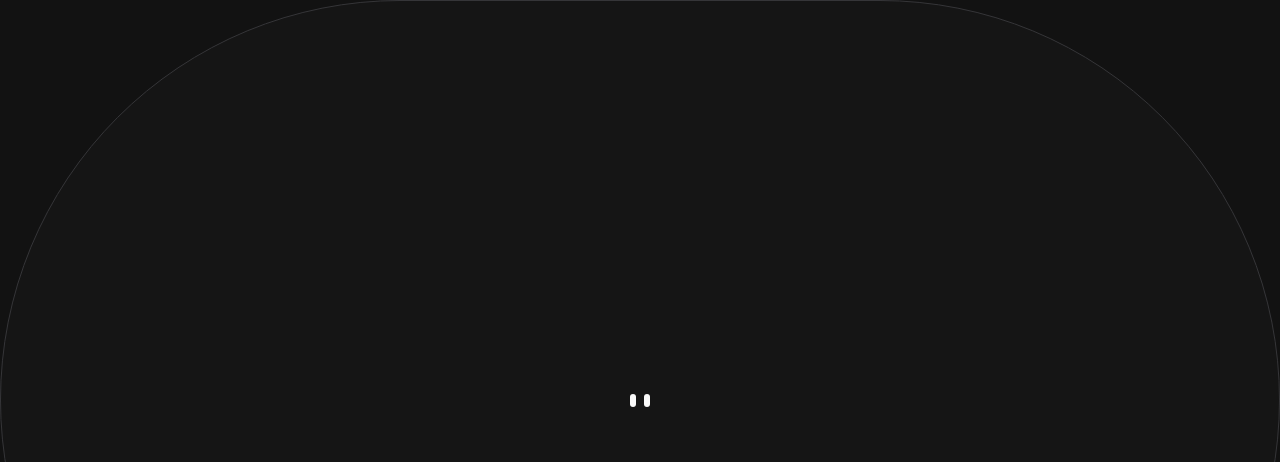
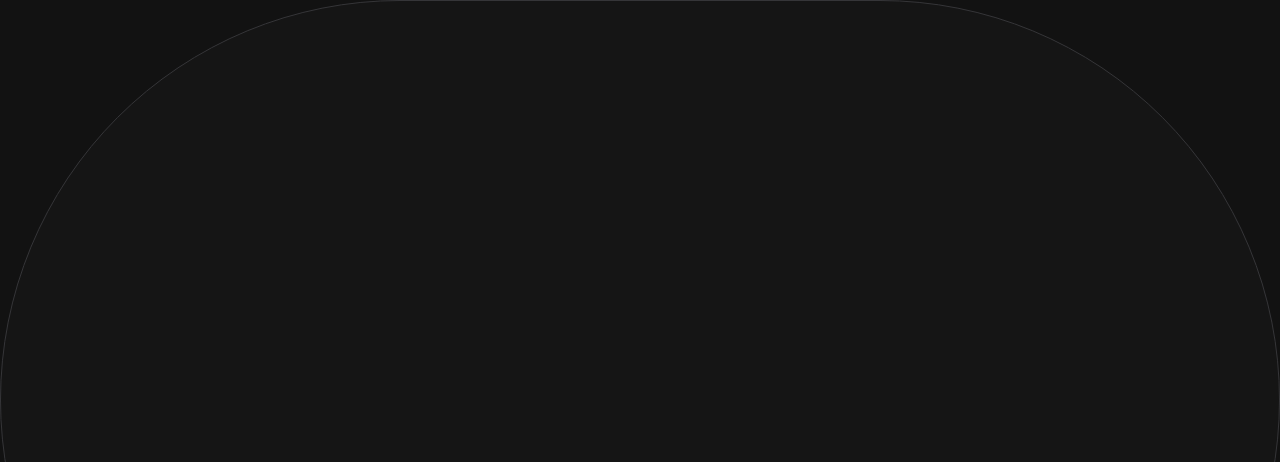
Before and after one commit to howlil/otto, a React (Vite) app: page / in a window 1280 px wide. Shown: the top 462 px of the page. Built offline with nearby package versions, Linux system fonts and the light colour scheme.

Commit message:
fix(home): keep eyes mounted through idle-to-home morph

```diff
--- a/src/App.tsx
+++ b/src/App.tsx
@@ -94,6 +94,19 @@ export default function App() {
         if (expanded && !pinned) pin();
       }}
     >
+      {/* One persistent pair of eyes travels between Idle and Home. */}
+      {!isAgent && page === "home" && (
+        <button
+          ref={compactButton}
+          className="otto-home-face"
+          type="button"
+          aria-expanded={expanded}
+          onClick={() => (expanded ? collapse() : open("home"))}
+        >
+          <Eyes expression={prefs.expression} reactive={prefs.reactive} />
+          <VisuallyHidden>{expanded ? "Collapse Otto" : "Open Otto"}</VisuallyHidden>
+        </button>
+      )}
       {!expanded ? (
         isAgent ? (
           <AgentCapsule
@@ -103,28 +116,10 @@ export default function App() {
             buttonRef={compactButton}
             onOpen={() => open("agent")}
           />
-        ) : (
-          <button
-            ref={compactButton}
-            className="otto-compact flex items-center justify-center w-full h-full bg-transparent text-left"
-            type="button"
-            onClick={() => open("home")}
-          >
-            <Eyes expression={prefs.expression} reactive={prefs.reactive} />
-            <VisuallyHidden>Open Otto</VisuallyHidden>
-          </button>
-        )
+        ) : null
       ) : page === "home" ? (
         <section className="otto-home flex h-full flex-col gap-[10px]">
           <header className="otto-home-head flex h-6 shrink-0 items-center gap-2">
-            <button
-              className="otto-eye-button grid shrink-0 place-items-center"
-              type="button"
-              onClick={collapse}
-            >
-              <Eyes expression={prefs.expression} />
-              <VisuallyHidden>Collapse Otto</VisuallyHidden>
-            </button>
             <strong>Otto</strong>
             <span className="otto-home-notice" role="status">
               {notice}
```
